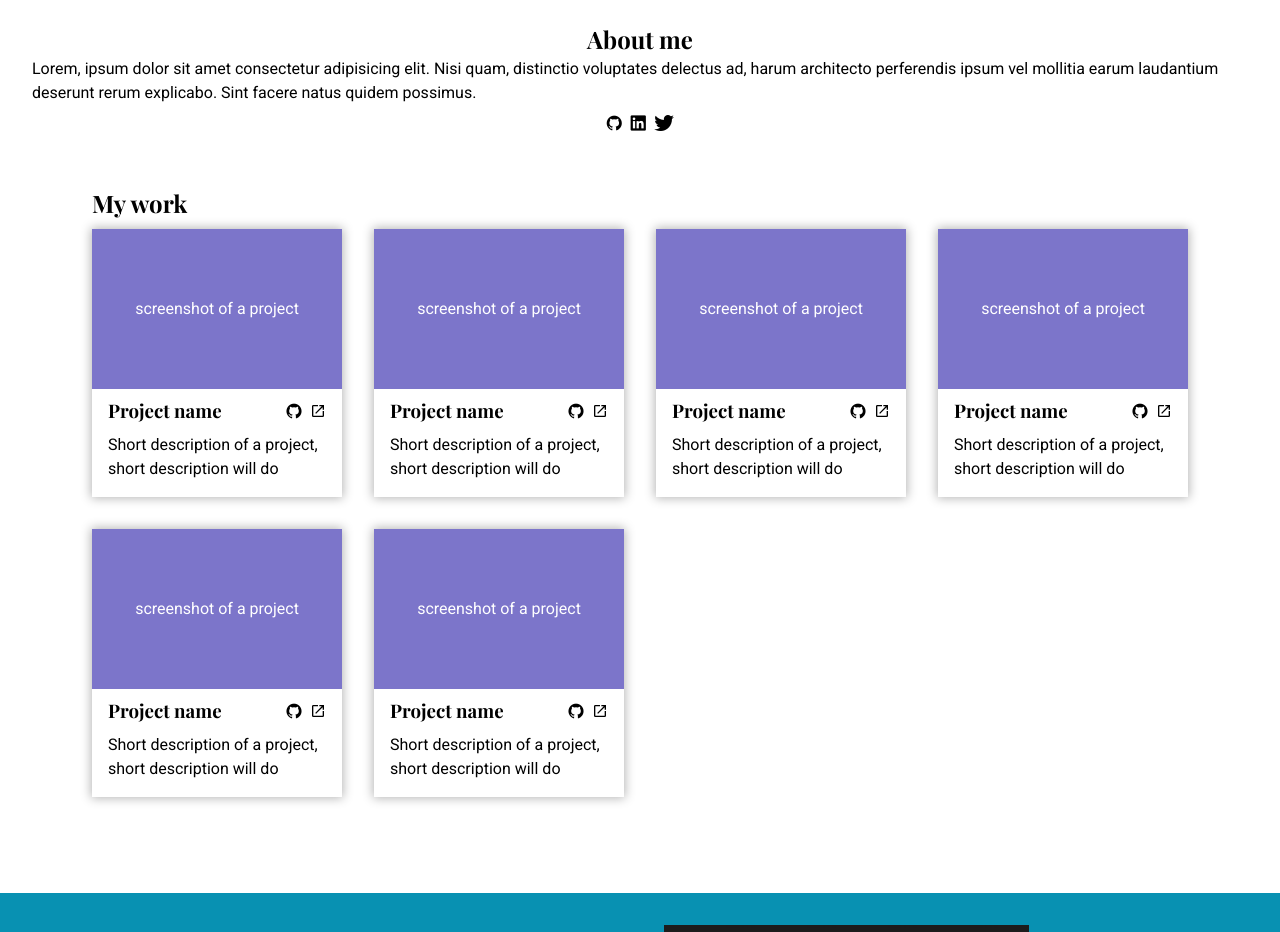
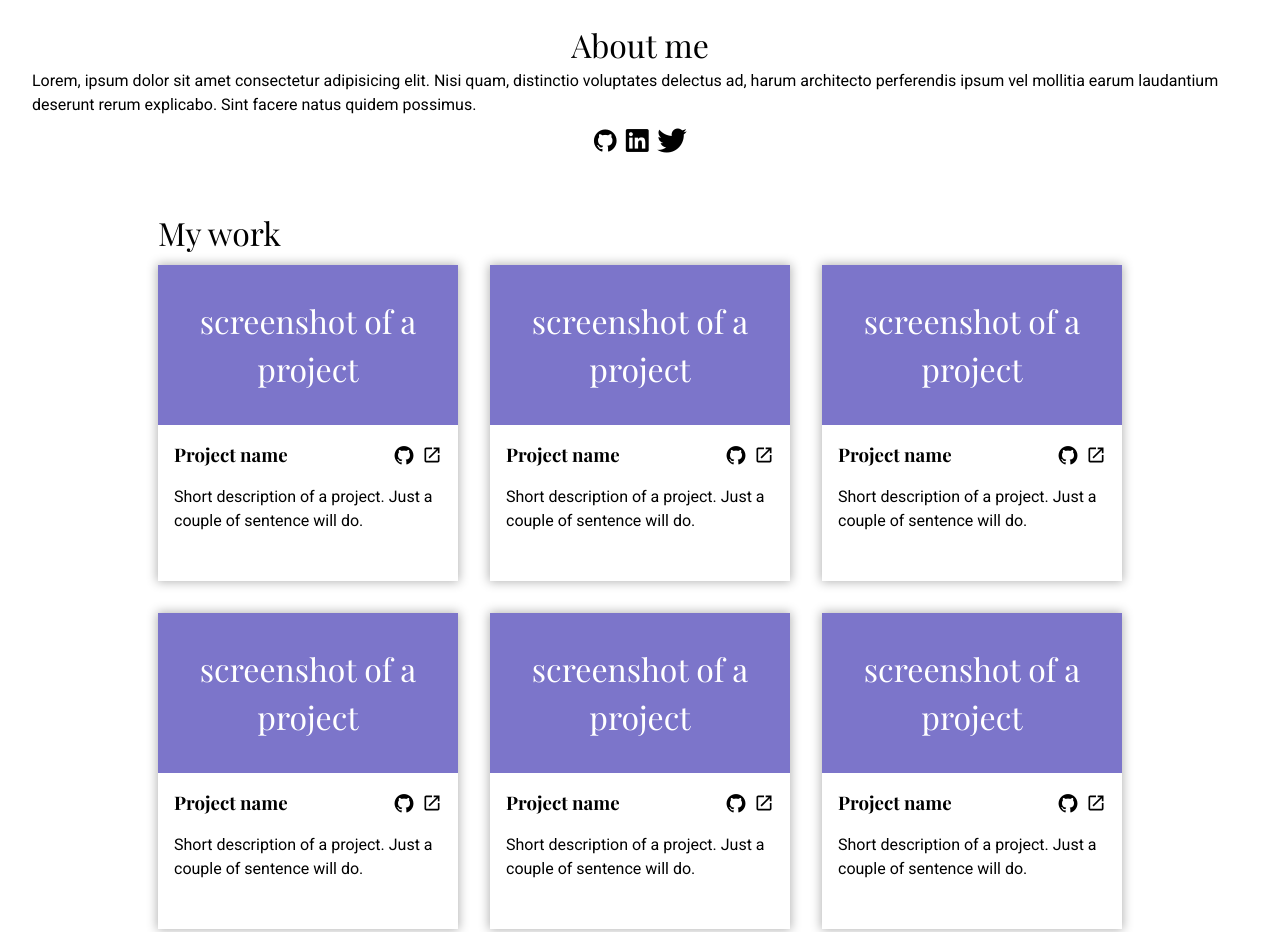
Before and after one commit to zololade/Homepage, a website built with Vite: page index.html in a window 1280 px wide. Shown: the part 2062-2994 px from the top of the page. Built offline with nearby package versions, Linux system fonts and the light colour scheme; a web font is replaced by a local one.

Commit message:
fix: update project descriptions for clarity and consistency

```diff
--- a/index.html
+++ b/index.html
@@ -59,7 +59,8 @@
           /></a>
         </div>
         <p>
-          Short description of a project, short description will do
+          Short description of a project. Just a couple of sentence
+          will do.
         </p>
       </article>
       <article>
@@ -78,7 +79,8 @@
           /></a>
         </div>
         <p>
-          Short description of a project, short description will do
+          Short description of a project. Just a couple of sentence
+          will do.
         </p>
       </article>
       <article>
@@ -97,7 +99,8 @@
           /></a>
         </div>
         <p>
-          Short description of a project, short description will do
+          Short description of a project. Just a couple of sentence
+          will do.
         </p>
       </article>
       <article>
@@ -116,7 +119,8 @@
           /></a>
         </div>
         <p>
-          Short description of a project, short description will do
+          Short description of a project. Just a couple of sentence
+          will do.
         </p>
       </article>
       <article>
@@ -135,7 +139,8 @@
           /></a>
         </div>
         <p>
-          Short description of a project, short description will do
+          Short description of a project. Just a couple of sentence
+          will do.
         </p>
       </article>
       <article>
@@ -154,7 +159,8 @@
           /></a>
         </div>
         <p>
-          Short description of a project, short description will do
+          Short description of a project. Just a couple of sentence
+          will do.
         </p>
       </article>
     </main>
--- a/src/style.css
+++ b/src/style.css
@@ -14,11 +14,23 @@ footer .footer-info .social_links {
   text-align: center;
 }
 
+header h2,
+main h2,
+footer .footer-info h2 {
+  font-size: 2rem;
+  font-weight: 200;
+}
+
 article .github,
 article .dummy-img {
   display: flex;
   flex-direction: column;
   justify-content: center;
+}
+
+footer .footer-info .social_links,
+header .social_links {
+  font-size: 1.5rem;
 }
 
 /* styles */
@@ -49,28 +61,32 @@ header {
 
 main {
   display: grid;
-  grid-template-columns: repeat(auto-fill, minmax(auto, 250px));
+  grid-template-columns: repeat(auto-fill, minmax(auto, 300px));
   justify-content: center;
   padding: 1rem;
-  gap: 2rem;
+  --grid-gap: 2rem;
+  gap: var(--grid-gap);
 
   h2 {
     grid-column: 1 / -1;
-    margin-bottom: -1.5rem;
+    margin-bottom: calc((-1 * var(--grid-gap)) + 0.5rem);
   }
 
   article {
-    padding-bottom: 1rem;
+    padding-bottom: 3rem;
     display: flex;
     flex-direction: column;
-    gap: 0.5rem;
+    gap: 1rem;
     box-shadow: 0px 0px 10px 1px rgba(0, 0, 0, 0.3);
 
     .dummy-img {
       background-color: #7c75ca;
       height: 10rem;
       color: white;
+      font-size: 2rem;
+      font-family: "Playfair Display", serif;
       text-align: center;
+      padding: 1rem;
     }
     .meta {
       display: flex;
@@ -83,14 +99,19 @@ main {
       }
 
       a {
+        --icon-size: 1.25rem;
+
         align-self: center;
+        i {
+          font-size: var(--icon-size);
+        }
 
         &.open-in-new {
           padding-right: 1rem;
           img {
-            height: 1rem;
+            height: var(--icon-size);
             width: auto;
-            max-width: 1rem;
+            max-width: var(--icon-size);
           }
         }
       }
@@ -128,16 +149,12 @@ footer {
   .footer-img__container {
     display: grid;
     place-content: center;
-    img {
-      width: 100%;
-      height: auto;
-    }
   }
 }
 
 /* media queries */
 
-@media screen and (width < 580px) {
+@media screen and (width < 680px) {
   main {
     grid-template-columns: 1fr;
     padding: 2rem;
```
